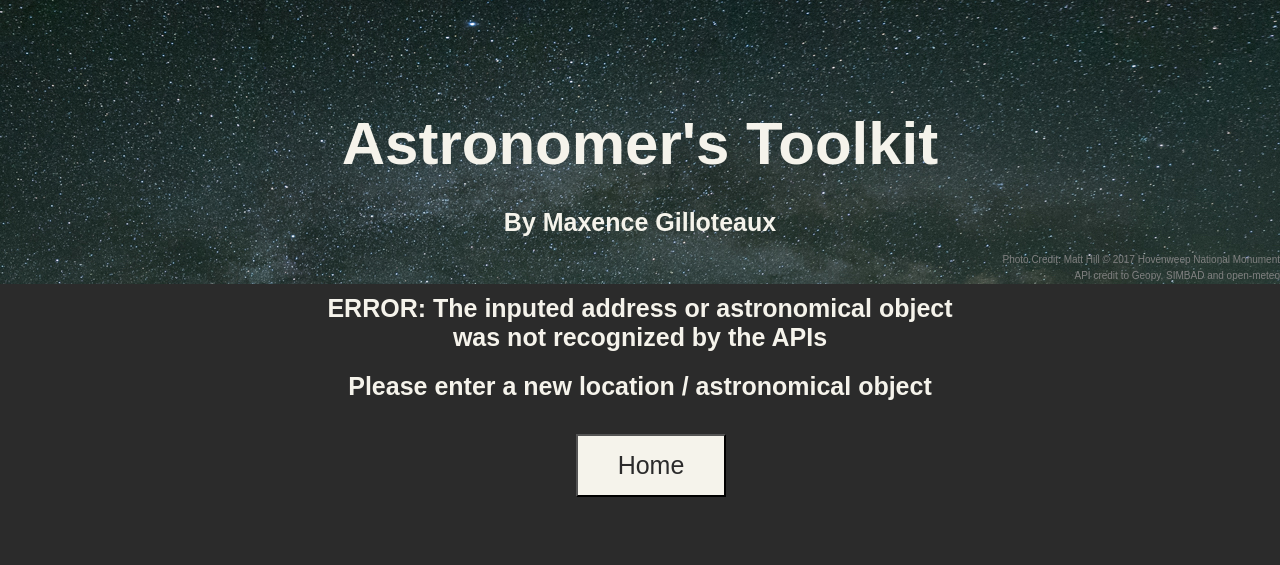
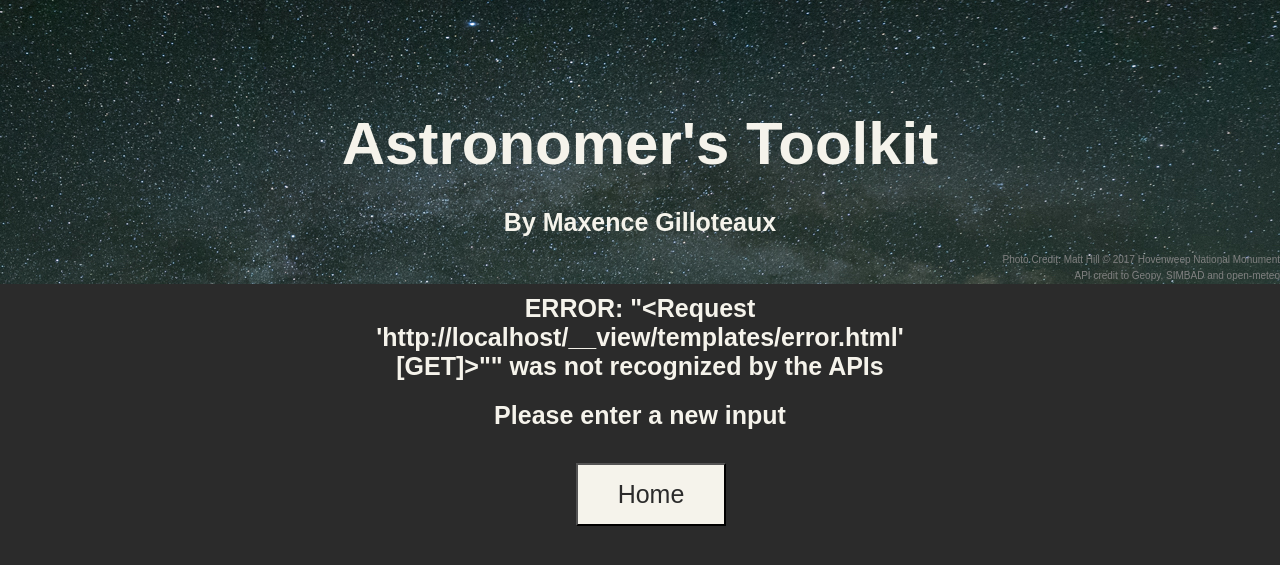
Before and after one commit to maxence-glt/astronomy-website, a Flask app: template templates/error.html in a window 1280 px wide. Shown: the top 565 px of the page. Run offline with Flask 3, Linux system fonts and the light colour scheme; the template is opened without the code that fills it, so the values that code supplies are empty; parts of the project's set-up code (start-up, migrations or seed data) failed here and were passed over; some web fonts are replaced.

Commit message:
Added specific error message

```diff
--- a/templates/error.html
+++ b/templates/error.html
@@ -20,8 +20,8 @@
         <div id="credit">API credit to Geopy, SIMBAD and open-meteo</div>
     </header>
 
-    <h1 id="credit2">ERROR: The inputed address or astronomical object was not recognized by the APIs</h1>
-    <h1 id="credit2">Please enter a new location / astronomical object</h1>
+    <h1 id="credit2">ERROR: "{{ request }}"" was not recognized by the APIs</h1>
+    <h1 id="credit2">Please enter a new input</h1>
 
     <br>
 
```
